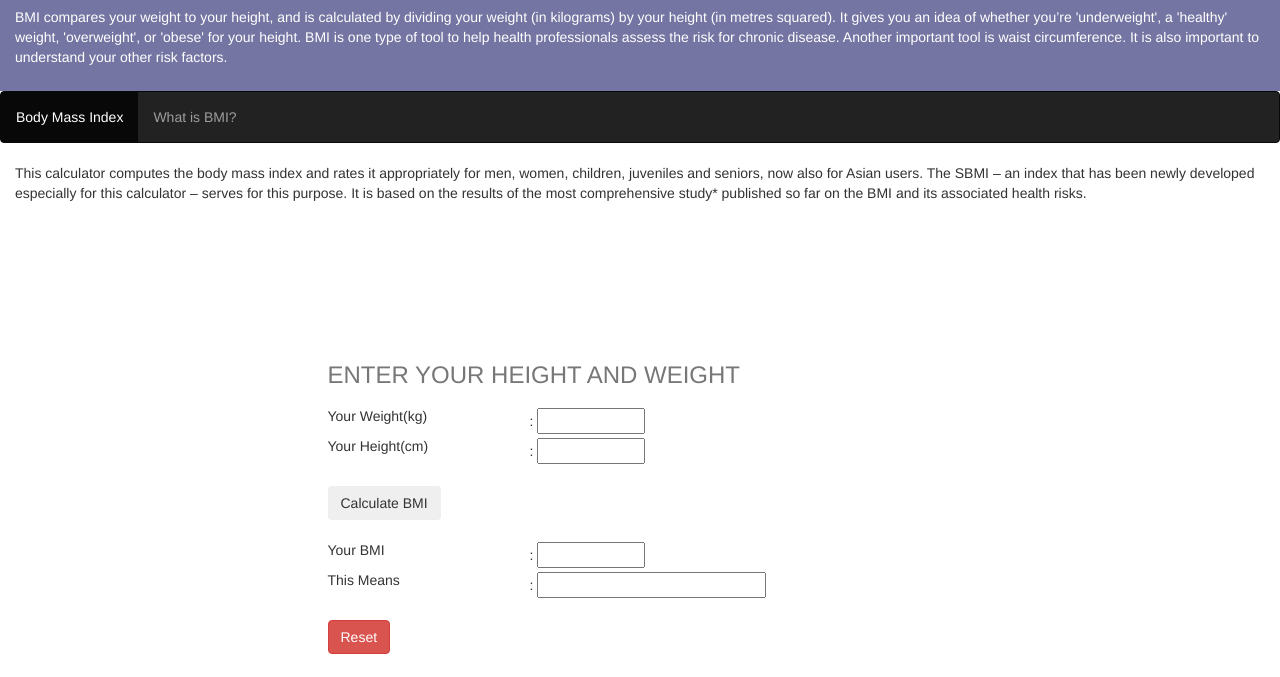
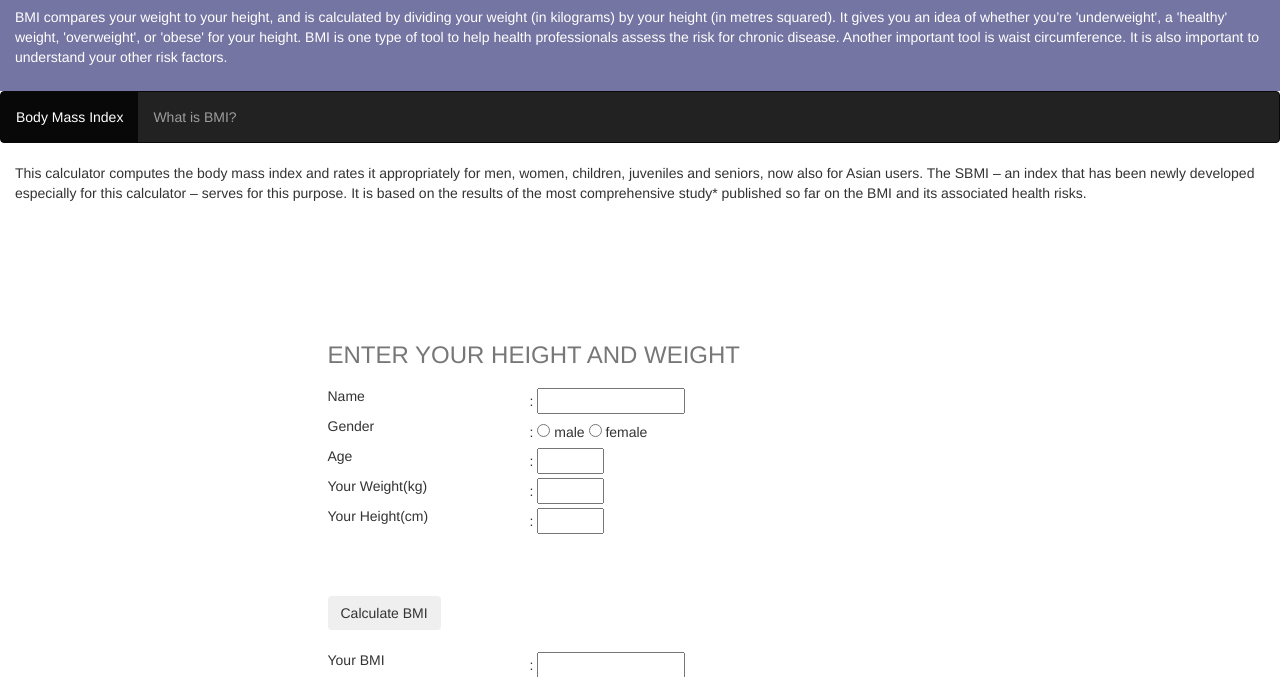
Before and after one commit to danhos28/danhos28.github.io, a plain HTML site: page index.html in a window 1280 px wide. Shown: the part 109-786 px from the top of the page. Drawn offline with nearby package versions, Linux system fonts and the light colour scheme.

Commit message:
Update index.html

```diff
--- a/index.html
+++ b/index.html
@@ -53,13 +53,14 @@ It is based on the results of the most comprehensive study* published so far on
   <table id="caption" border="0" table align="center" width="50%" height="30%">
   <caption><h3>ENTER YOUR HEIGHT AND WEIGHT</h3></caption>
 <form name="bmiForm">
-	<tr><td><p>Your Weight(kg)</p></td><td>: <input type="text" name="weight" size="10">
+	<tr><td><p>Name</p></td><td>: <input type="text" name="name" size="15"></tr>
+	<tr><td><p>Gender</p></td><td>: <input type="radio" name="gender" value="male"> male  <input type="radio" name="gender" value="female"> female </td></tr>
+	<tr><td><p>Age</p></td><td>: <input type="text" name="age" size="5"></td></tr>
+	<tr><td><p>Your Weight(kg)</p></td><td>: <input type="text" name="weight" size="5">
 	</td></tr><br /><br>
-    </select></td></tr><br>
-
-	<tr><td><p>Your Height(cm)</P></td><td>: <input type="text" name="height" size="10">
-	 <tr><td><br><input type="button" class="btn" value="Calculate BMI" onClick="calculate()" ></td></tr><br />
-	<tr><td><br><p>Your BMI</p></td><td><br>: <input type="text" name="bmi" size="10"></td></tr><br />
+    <tr><td><p>Your Height(cm)</P></td><td>: <input type="text" name="height" size="5">
+	 <tr><td><br><br><br><input type="button" class="btn" value="Calculate BMI" onClick="calculate()" ></td></tr><br />
+	<tr><td><br><p>Your BMI</p></td><td><br>: <input type="text" name="bmi" size="15"></td></tr><br />
 		<tr><td><p>This Means</p></td><td>: <input type="text" name="meaning" size="25"></td></tr><br />
 	<tr><td><br><input type="reset" class="btn btn-danger" value="Reset" /></td></tr>
 </table><br>
@@ -78,7 +79,9 @@ It is based on the results of the most comprehensive study* published so far on
 function calculate() {
 var weight = document.bmiForm.weight.value
 var height = document.bmiForm.height.value
-document.getElementById('body').innerHTML = "Your Weight is "+weight+" Kg and Your Height is "+height+ " Cm.";
+var name = document.bmiForm.name.value
+var age = document.bmiForm.age.value
+document.getElementById('body').innerHTML =  "Hello " +name+ " at the age of	" +age+  " your Weight is "+weight+" Kg and Your Height is "+height+ " Cm.";
 var hasil;
 var hasil2;
 var hasil3;
```
